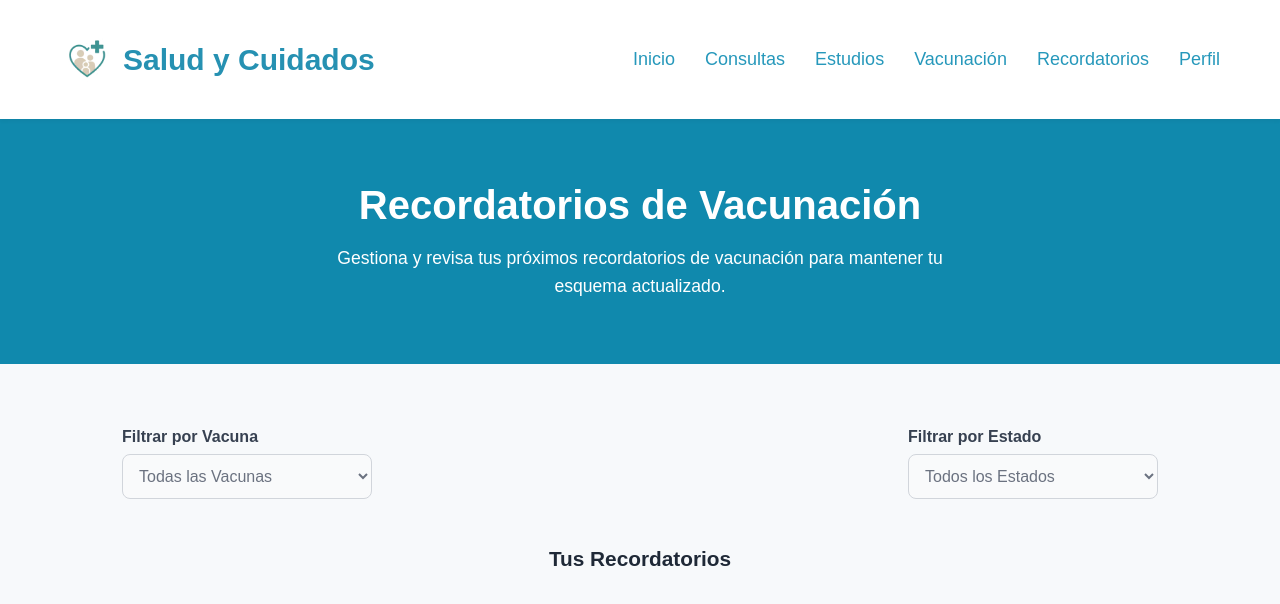
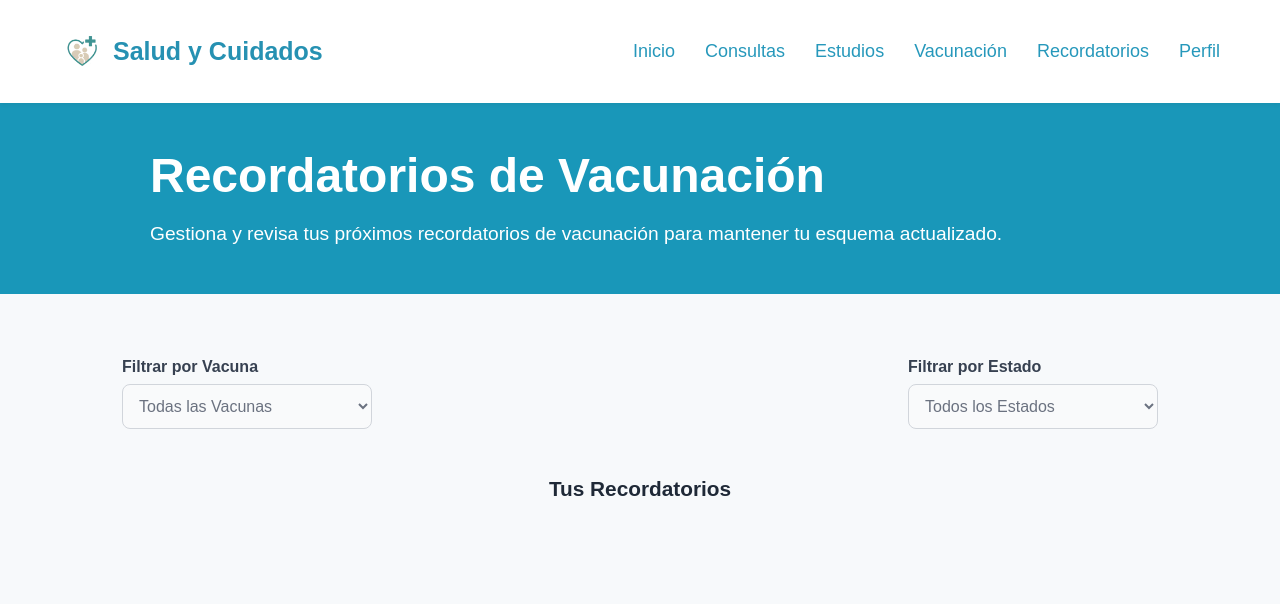
Before and after one commit to AndresAlexandroAvinaZaragoza/MedCard, a PHP site: page /CardMed/recordatoriosVacunacion.php in a window 1280 px wide. Shown: the top 604 px of the page. Run offline with PHP 8.4, Linux system fonts and the light colour scheme; some web fonts are replaced.

Commit message:
Vista completa sin terminar 13

```diff
--- a/estudios.php
+++ b/estudios.php
@@ -32,7 +32,7 @@
     <div class="content-header">
       <h2>Mis Estudios</h2>
       <button class="btn-upload">
-        <i class="icon">📤</i> Subir Nuevo Estudio
+        <i class="icon">📤</i>   Subir Nuevo Estudio
       </button>
     </div>
     <p class="subtext">Organiza y accede a tus documentos médicos cuando los necesites</p>
--- a/vistaEstudios.css
+++ b/vistaEstudios.css
@@ -115,6 +115,7 @@ body {
   align-items: center;
   gap: 0.5rem;
   transition: background 0.2s ease;
+  font-size: medium;
 }
 
 .btn-upload:hover {
--- a/vistaRecordatoriosVacunacion.css
+++ b/vistaRecordatoriosVacunacion.css
@@ -17,7 +17,7 @@ body {
   justify-content: space-between;
   align-items: center;
   background-color: #ffffff;
-  padding: 2rem 60px;
+  padding: 1.8rem 60px;
   box-shadow: 0 2px 4px rgba(0,0,0,0.05);
   position: sticky;
   top: 0;
@@ -36,13 +36,13 @@ body {
   display: flex;
   align-items: center;
   font-weight: 700;
-  font-size: 30px;
+  font-size: 25px;
   color: #2691b2;
 }
 
 .logo-img {
-  width: 55px;
-  height: 55px;
+  width: 45px;
+  height: 45px;
   margin-right: 8px;
 }
 
@@ -53,31 +53,31 @@ body {
 .menu a {
   margin-left: 1.5rem;
   text-decoration: none;
-  color: #374151;
+  color: #5aabc6;
   font-weight: 500;
   transition: color 0.2s ease;
+  font-size: large;
 }
 
 
 
 /* ---------- HERO SECTION ---------- */
 .hero {
-  background-color: #1089ad;
+  background-color: #1997b9;
   color: white;
-  text-align: center;
-  padding: 4rem 1rem;
+  text-align: left;
+  padding: 45px 150px;
 }
 
 .hero h1 {
-  font-size: 2.5rem;
+  font-size: 3rem;
   font-weight: 700;
   margin-bottom: 1rem;
 }
 
 .hero p {
-  font-size: 1.1rem;
-  max-width: 650px;
-  margin: 0 auto;
+  font-size: 1.2rem;
+  max-width: 950px;
   line-height: 1.6;
 }
 
```
